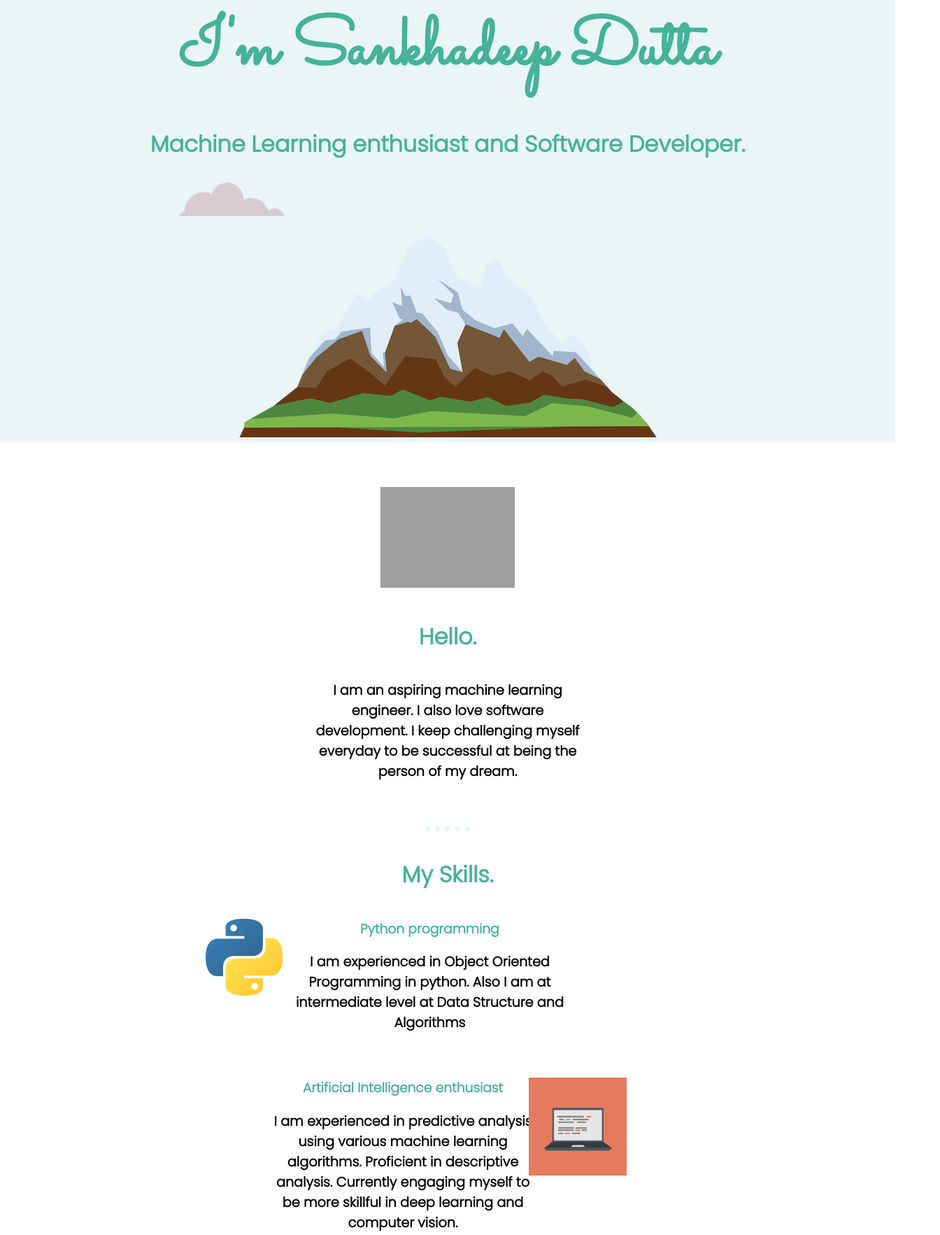
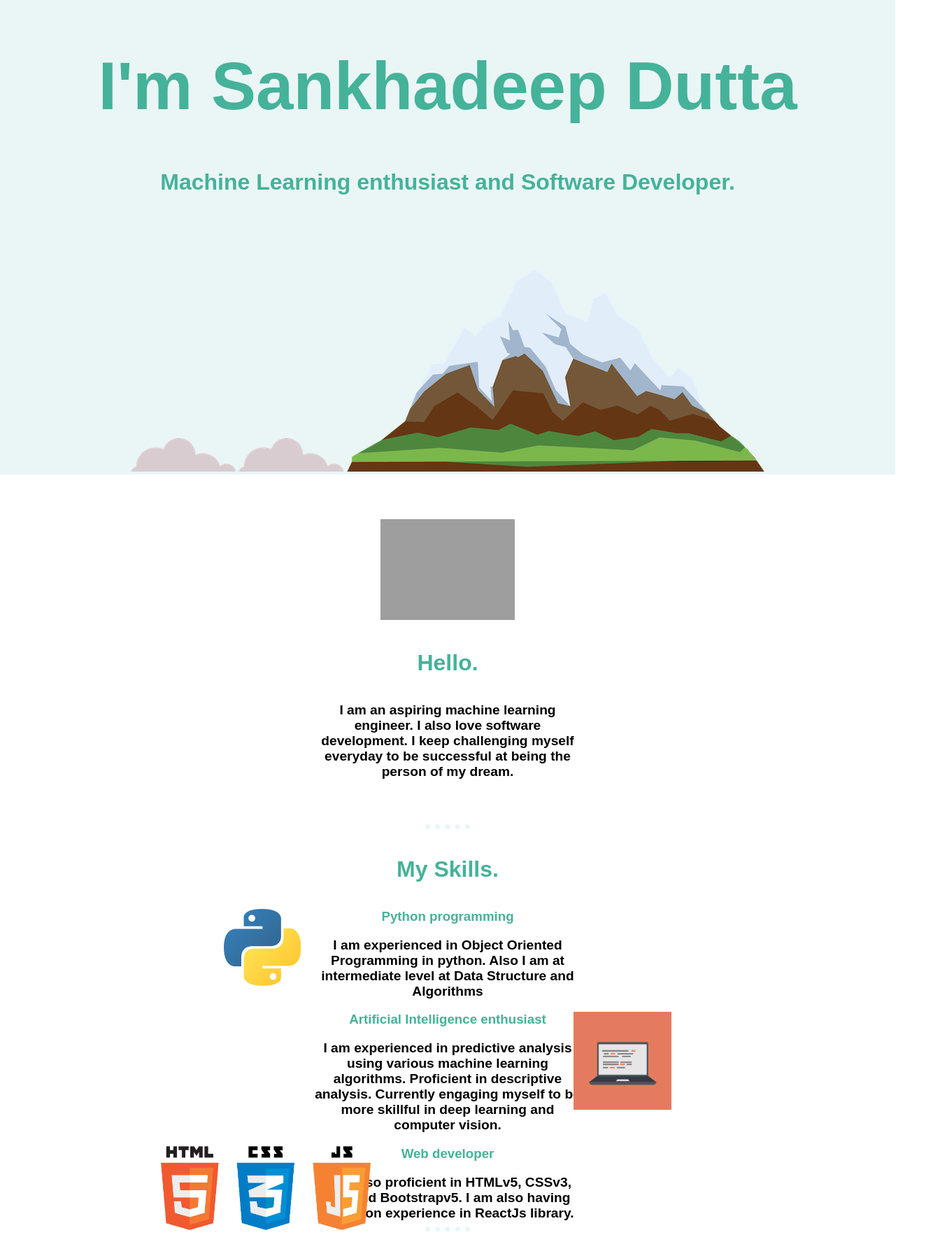
Before and after one commit to sankhadeepdutta/cv, a plain HTML site: page index.html in a window 1280 px wide. Shown: the part 99-1864 px from the top of the page at 70% size, 1344 px wide, since content can reach past the window. Drawn offline with Linux system fonts and the light colour scheme; grey boxes are pictures that could not be loaded.

Commit message:
Update index.html

```diff
--- a/index.html
+++ b/index.html
@@ -9,19 +9,19 @@
     <link href="https://fonts.googleapis.com/css2?family=Sacramento&display=swap" rel="stylesheet">
     <link rel="preconnect" href="https://fonts.googleapis.com">
     <link rel="preconnect" href="https://fonts.gstatic.com" crossorigin>
-    <link href="https://fonts.googleapis.com/css2?family=Poppins:wght@300&display=swap" rel="stylesheet">
+    <link href="https://fonts.googleapis.com/css2?family=Merriweather&family=Montserrat&display=swap" rel="stylesheet">
 </head>
 <body>
 
   <!-- Top section -->
     <div class = "top-container">
         <div class = "introduction">
-            <h1 class="name">I'm Sankhadeep Dutta</h1>
-            <h2 class = "description">Machine Learning enthusiast and Software Developer.</h2>
+            <h1>I'm Sankhadeep Dutta</h1>
+            <h2>Machine Learning enthusiast and Software Developer.</h2>
         </div>
 
-            <img class="top-cloud" src="images/cloud.png" alt="cloud-img">
-            <img class="bottom-cloud" src="images/cloud.png" alt="cloud-img">
+            <img class="cloud-left" src="images/cloud.png" alt="cloud-img">
+            <img class="cloud-right" src="images/cloud.png" alt="cloud-img">
             <img class="mountain" src="images/mountain.png" alt="mountain-img">
 
     </div>
@@ -36,17 +36,17 @@
         <hr>
         <div class="skills">
           <h2>My Skills.</h2>
-          <div class="skill-row-1">
+          <div class="skill-row">
             <img class="python" src="images/python.png" alt="python-img">
             <h3>Python programming</h3>
             <p>I am experienced in Object Oriented Programming in python. Also I am at intermediate level at Data Structure and Algorithms</p>
-          </div>
-          <div class="skill-row-2">
+        </div>
+        <div class="skill-row">
             <img class="computer" src="images/computer.png" alt="computer-img">
             <h3>Artificial Intelligence enthusiast</h3>
             <p>I am experienced in predictive analysis using various machine learning algorithms. Proficient in descriptive analysis. Currently engaging myself to be more skillful in deep learning and computer vision.</p>
           </div>
-          <div class="skill-row-3">
+          <div class="skill-row">
             <img class="html" src="images/html5-logo.png" alt="html-img">
             <h3>Web developer</h3>
             <p>I am also proficient in HTMLv5, CSSv3, JS6 and Bootstrapv5. I am also having hands-on experience in ReactJs library.</p>
@@ -58,9 +58,9 @@
           <h3>Want to hire me?</h3>
           <p>Get in touch with me by clicking in the button below</p>
           <br>
-          <div class="button">
-            <a class="btn" href="mailto:dutta.shankhadeep@email.com">CONTACT ME</a>
-          </div>
+
+          <a class="btn" href="mailto:dutta.shankhadeep@email.com">CONTACT ME</a>
+
 
         </div>
       </div>
```
